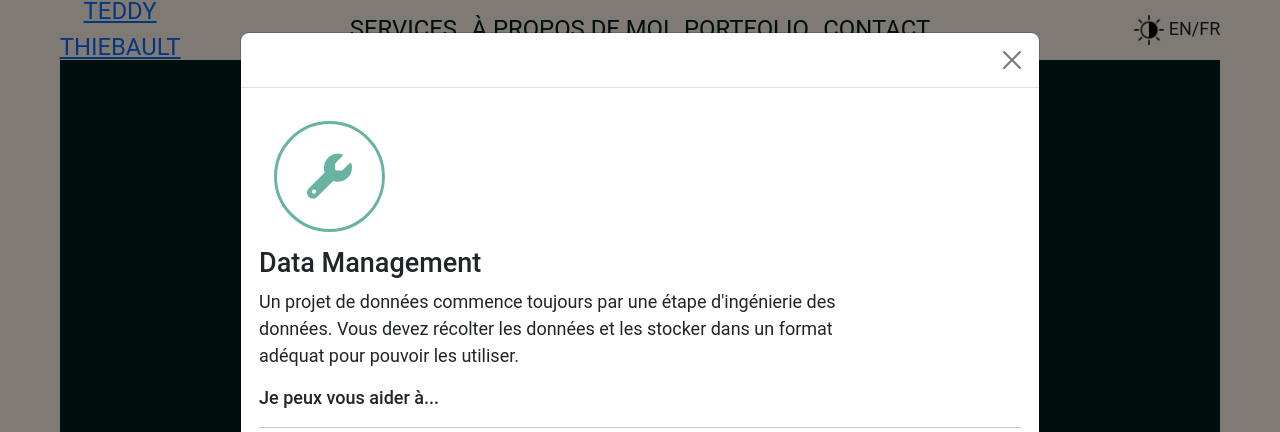
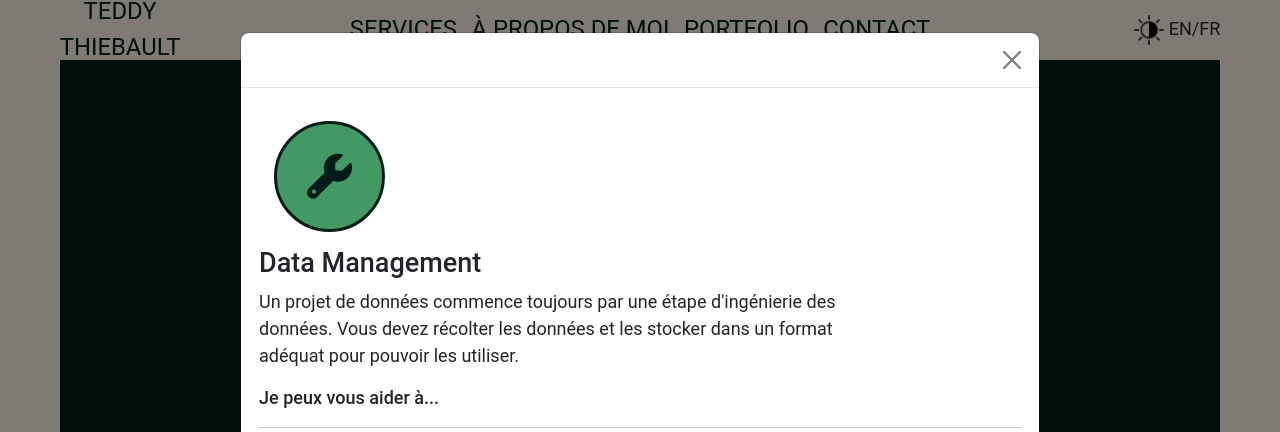
Before and after one commit to Teddatas/Portfolio, a Flask app: page / in a window 1280 px wide, after a click that opens the changed part. Shown: the top 432 px of the page. Run offline with Flask 2, Linux system fonts and the light colour scheme; grey boxes labelled with a size stand in for pictures from a placeholder-image service; some libraries are stand-ins or nearby versions.

Commit message:
add js and functions

```diff
--- a/static/css/style.css
+++ b/static/css/style.css
@@ -4,6 +4,11 @@ html, body {
   background: #FEF5E6;
   font-family: Roboto;
   font-size: 18px;
+  scroll-snap-type: y mandatory;
+}
+
+main > section {
+  scroll-snap-align: start;
 }
 
 .menu{
@@ -23,18 +28,24 @@ html, body {
   justify-content: center;
 }
 
-.navigation > a {
+.navigation > a, .logo {
   color: #001C19;
 }
 
-.navigation > a:hover {
+.navigation > a:hover, .logo:hover {
   color: #001C19;
   font-weight: bolder;
   text-decoration: underline;
 }
 
+/* Changer le surlignage menu */
+.link-active {
+  text-decoration: underline !important;
+  font-weight: bold;
+}
+
 .fond {
-  height: 100vh;
+  min-height: 100vh;
   width: 100vw;
   display: flex;
   align-items: center;
@@ -44,7 +55,7 @@ html, body {
 }
 
 .rectangle {
-  height: 90vh;
+  min-height: 90vh;
   width: calc(100vw - 10vh);
   display: flex;
   align-items: center;
--- a/static/js/script.js
+++ b/static/js/script.js
@@ -11,4 +11,17 @@ $(document).ready(function(){
         }
     });
 
+    $(window).scroll(function () {
+        var st = $(this).scrollTop() + 10;
+
+        $('section').each(function() {
+            var id = $(this).attr('id');
+            if (st > $(this).offset().top && st <= $(this).offset().top + $(this).height() ) {
+                $('.navigation a[href="#' + id + '"]').addClass('link-active');
+            } else {
+                $('.navigation a[href="#' + id + '"]').removeClass('link-active');
+            }
+        });
+    });
+
 });
--- a/templates/home.html
+++ b/templates/home.html
@@ -13,7 +13,7 @@
       <section id="homepage">
         <div class="menu">
           <div style="width:25%; font-size:2vh; display:flex;">
-            <a class="text-center mb-0" href="#homepage">
+            <a class="text-center logo mb-0 text-decoration-none" href="#homepage">
               TEDDY <br> THIEBAULT
             </a>
           </div>
@@ -218,7 +220,7 @@
             <button type="button" class="btn-close" data-bs-dismiss="modal" aria-label="Close"></button>
           </div>
           <div class="modal-body">
-            <i class="fa fa-wrench services-logo"></i>
+            <i class="fa fa-wrench services-logo" style="background:#429965; color: #001C19;"> </i>
             <h4>Data Management</h4>
             <p style="max-width: 600px">Un projet de données commence toujours par une étape d'ingénierie des données. Vous devez récolter les données et les stocker dans un format adéquat pour pouvoir les utiliser.</p>
             <div style="text-align: left">
@@ -269,7 +271,7 @@
             <button type="button" class="btn-close" data-bs-dismiss="modal" aria-label="Close"></button>
           </div>
           <div class="modal-body">
-            <i class="fa fa-search services-logo"></i>
+            <i class="fa fa-search services-logo" style="background:#429965; color: #001C19;"> </i>
             <h4>Data Analysis</h4>
             <p style="max-width: 600px">Explorer les données pour obtenir des réponses à vos questions, des segmentations, des profils... Rendre les données exploitables</p>
             <div style="text-align: left">
@@ -318,7 +320,7 @@
             <button type="button" class="btn-close" data-bs-dismiss="modal" aria-label="Close"></button>
           </div>
           <div class="modal-body">
-            <i class="fa fa-bar-chart services-logo"></i>
+            <i class="fa fa-bar-chart services-logo" style="background:#429965; color: #001C19;"> </i>
             <h4>Data Visualization</h4>
             <p style="max-width: 600px"></p>
             <div style="text-align: left">
```
Also changed, not shown: other parts of templates/home.html (+16 -14 lines), 1 other file.
